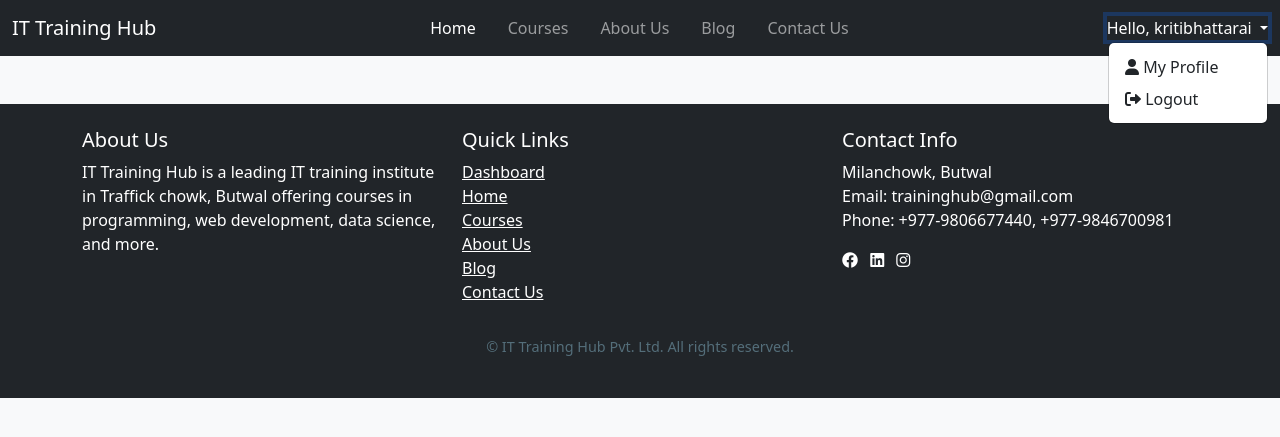
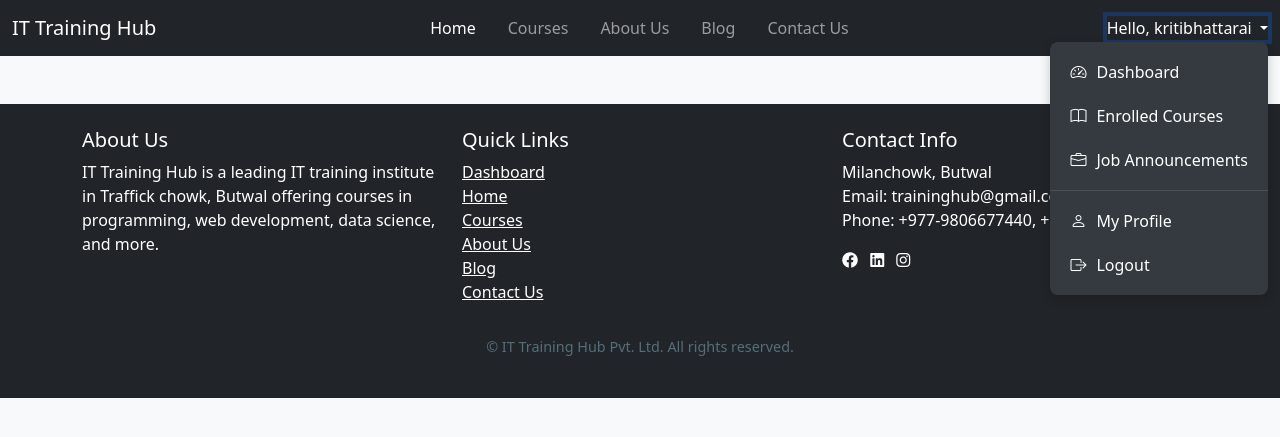
Before and after one commit to kritibhattarai88/internship, a Django app: page /base/ in a window 1280 px wide, after a click that opens the changed part. Shown: the top 437 px of the page. Run offline with Django 5.2, Linux system fonts and the light colour scheme; a user stored in the database is signed in; some libraries are stand-ins or nearby versions.

Commit message:
profile section

```diff
--- a/myapp/static/css/style.css
+++ b/myapp/static/css/style.css
@@ -570,6 +570,51 @@ body {
   font-weight: bold;
 }
 
-.text-center a:hover {
+/* .text-center a:hover {
   text-decoration: underline;
+} */
+.profile-page {
+  background-color: #c5d9eb; /* Light blue background */
+  min-height: 100%; /* Ensures the background covers the full viewport */
+  padding: 5rem 0;
+
 }
+
+/* Custom dropdown styling */
+.dropdown-menu {
+  background-color: #343a40; /* Dark background color */
+  border: none;
+  border-radius: 8px;
+  box-shadow: 0 4px 12px rgba(0, 0, 0, 0.2);
+}
+
+.dropdown-item {
+  color: #ffffff; /* White text color */
+  padding: 10px 20px;
+  transition: background-color 0.3s ease, color 0.3s ease;
+}
+
+.dropdown-item:hover {
+  background-color: #495057; /* Slightly lighter background on hover */
+  color: #ffffff;
+}
+
+.dropdown-item i {
+  margin-right: 10px; /* Space between icon and text */
+}
+
+.dropdown-divider {
+  border-top: 1px solid #495057; /* Divider color */
+}
+
+
+/* Custom Alertify Success and Error Styles */
+.alertify .ajs-success {
+  background-color: #4CAF50; /* Green for success */
+  color: #fff;
+}
+
+.alertify .ajs-error {
+  background-color: #f44336; /* Red for error */
+  color: #fff;
+}
--- a/myapp/templates/base.html
+++ b/myapp/templates/base.html
@@ -1,29 +1,34 @@
 <!DOCTYPE html>
 {% load static %}
 <html lang="en">
+
 <head>
     <meta charset="UTF-8">
     <meta name="viewport" content="width=device-width, initial-scale=1.0">
-    <link href="https://cdn.jsdelivr.net/npm/bootstrap@5.3.3/dist/css/bootstrap.min.css" rel="stylesheet" integrity="sha384-QWTKZyjpPEjISv5WaRU9OFeRpok6YctnYmDr5pNlyT2bRjXh0JMhjY6hW+ALEwIH" crossorigin="anonymous">
+    <link href="https://cdn.jsdelivr.net/npm/bootstrap@5.3.3/dist/css/bootstrap.min.css" rel="stylesheet"
+        integrity="sha384-QWTKZyjpPEjISv5WaRU9OFeRpok6YctnYmDr5pNlyT2bRjXh0JMhjY6hW+ALEwIH" crossorigin="anonymous">
     <link href="https://cdnjs.cloudflare.com/ajax/libs/font-awesome/6.0.0-beta3/css/all.min.css" rel="stylesheet">
     <!-- Alertify CSS -->
-    <link rel="stylesheet" href="//cdn.jsdelivr.net/npm/alertifyjs@1.14.0/build/css/alertify.min.css"/>
+    <link rel="stylesheet" href="//cdn.jsdelivr.net/npm/alertifyjs@1.14.0/build/css/alertify.min.css" />
     <!-- Alertify JS -->
     <script src="//cdn.jsdelivr.net/npm/alertifyjs@1.14.0/build/alertify.min.js"></script>
-
-    <link rel="stylesheet" href="//cdn.jsdelivr.net/npm/alertifyjs@1.14.0/build/css/themes/default.min.css"/>
+    <!-- Bootstrap Icons -->
+    <link href="https://cdn.jsdelivr.net/npm/bootstrap-icons@1.11.3/font/bootstrap-icons.css" rel="stylesheet">
+    <link rel="stylesheet" href="//cdn.jsdelivr.net/npm/alertifyjs@1.14.0/build/css/themes/default.min.css" />
     <link rel="stylesheet" href="{% static 'css/style.css' %}">
     <title>IT Training~
         {% block title %}
         {% endblock title %}
     </title>
 </head>
+
 <body>
     <!-- navbar section -->
     <nav class="navbar navbar-expand-lg navbar-dark bg-dark">
         <div class="container-fluid">
             <a class="navbar-brand" href="#">IT Training Hub</a>
-            <button class="navbar-toggler" type="button" data-bs-toggle="collapse" data-bs-target="#navbarNav" aria-controls="navbarNav" aria-expanded="false" aria-label="Toggle navigation">
+            <button class="navbar-toggler" type="button" data-bs-toggle="collapse" data-bs-target="#navbarNav"
+                aria-controls="navbarNav" aria-expanded="false" aria-label="Toggle navigation">
                 <span class="navbar-toggler-icon"></span>
             </button>
             <div class="collapse navbar-collapse" id="navbarNav">
@@ -47,16 +52,28 @@
                 <!-- Profile Dropdown -->
                 {% if user.is_authenticated %}
                 <div class="dropdown">
-                    <a class="nav-link dropdown-toggle text-white" href="#" role="button" id="profileDropdown" data-bs-toggle="dropdown" aria-expanded="false">
+                    <a class="nav-link dropdown-toggle text-white" href="#" role="button" id="profileDropdown"
+                        data-bs-toggle="dropdown" aria-expanded="false">
                         Hello, {{ user.username }}
                     </a>
                     <ul class="dropdown-menu dropdown-menu-end" aria-labelledby="profileDropdown">
-                        <li><a class="dropdown-item" href="{% url 'profile' %}"><i class="fa-solid fa-user"></i> My Profile</a></li>
-                        <li><a class="dropdown-item" href="{% url 'logout' %}"><i class="fa-solid fa-right-from-bracket"></i> Logout</a></li>
+                        <li><a class="dropdown-item" href="{% url 'dashboard' %}"><i
+                                    class="bi bi-speedometer2"></i>Dashboard</a></li>
+                        <li><a class="dropdown-item" href="#"><i
+                                    class="bi bi-book"></i>Enrolled Courses</a></li>
+                        <li><a class="dropdown-item" href="#"><i
+                                    class="bi bi-briefcase"></i>Job Announcements</a></li>
+                        <li>
+                            <hr class="dropdown-divider">
+                        </li>
+                        <li><a class="dropdown-item" href="{% url 'profile' %}"><i class="bi bi-person"></i>My
+                                Profile</a></li>
+                        <li><a class="dropdown-item" href="{% url 'logout' %}"><i
+                                    class="bi bi-box-arrow-right"></i>Logout</a></li>
                     </ul>
                 </div>
                 {% else %}
-                <a class="nav-link text-white" href="{% url 'login' %}">Login</a>
+                <a class="nav-link text-white" href="{% url 'login' %}"><button type="submit" class="btn btn-outline-success btn-light">Login</button></a>
                 {% endif %}
             </div>
         </div>
@@ -72,16 +89,17 @@
             <div class="row">
                 <div class="col-md-4">
                     <h5>About Us</h5>
-                    <p>IT Training Hub is a leading IT training institute in Traffick chowk, Butwal offering courses in programming, web development, data science, and more.</p>
+                    <p>IT Training Hub is a leading IT training institute in Traffick chowk, Butwal offering courses in
+                        programming, web development, data science, and more.</p>
                 </div>
                 <div class="col-md-4">
                     <h5>Quick Links</h5>
                     <ul class="list-unstyled">
                         <li>
                             {% if user.is_authenticated %}
-                                <a href="{% url 'dashboard' %}" class="text-white">Dashboard</a>
+                            <a href="{% url 'dashboard' %}" class="text-white">Dashboard</a>
                             {% else %}
-                                <a href="{% url 'login' %}" class="text-white">Dashboard</a>
+                            <a href="{% url 'login' %}" class="text-white">Dashboard</a>
                             {% endif %}
                         </li>
                         <li><a href="{% url 'home' %}" class="text-white">Home</a></li>
@@ -112,10 +130,13 @@
     </footer>
     <!-- footer ends -->
 
-    <script src="https://cdn.jsdelivr.net/npm/bootstrap@5.3.3/dist/js/bootstrap.bundle.min.js" integrity="sha384-YvpcrYf0tY3lHB60NNkmXc5s9fDVZLESaAA55NDzOxhy9GkcIdslK1eN7N6jIeHz" crossorigin="anonymous"></script>
+    <script src="https://cdn.jsdelivr.net/npm/bootstrap@5.3.3/dist/js/bootstrap.bundle.min.js"
+        integrity="sha384-YvpcrYf0tY3lHB60NNkmXc5s9fDVZLESaAA55NDzOxhy9GkcIdslK1eN7N6jIeHz"
+        crossorigin="anonymous"></script>
     <!-- Font Awesome -->
     <script src="https://kit.fontawesome.com/your-fontawesome-kit.js" crossorigin="anonymous"></script>
 
 
 </body>
+
 </html>
--- a/myapp/views.py
+++ b/myapp/views.py
@@ -84,7 +84,7 @@ def login_view(request):
         user = authenticate(request, username=username, password=password)
         if user is not None:
             login(request, user)
-            messages.success(request, 'Login successful!')  # Success message
+            messages.success(request, 'Login successfully!')  # Success message
             return redirect('home')
         else:
             messages.error(request, 'Invalid username or password.')  # Error message
--- a/studentapp/views.py
+++ b/studentapp/views.py
@@ -4,4 +4,4 @@ from django.shortcuts import render
 def dashboard(request):
     return render(request, 'dashboard/dashboard.html')
 def profile(request):
-    return render(request,'dashboard/profile.html')
+    return render(request,'dashboard/profile.html',{'user':request.user})
```
Also changed, not shown: myapp/templates/main/home.html (+6 -11 lines), studentapp/templates/dashboard/dashboard.html (+39 -45 lines), studentapp/templates/dashboard/profile.html (+49 -10 lines), db.sqlite3, myproject/settings.py (line endings or trailing spaces).
